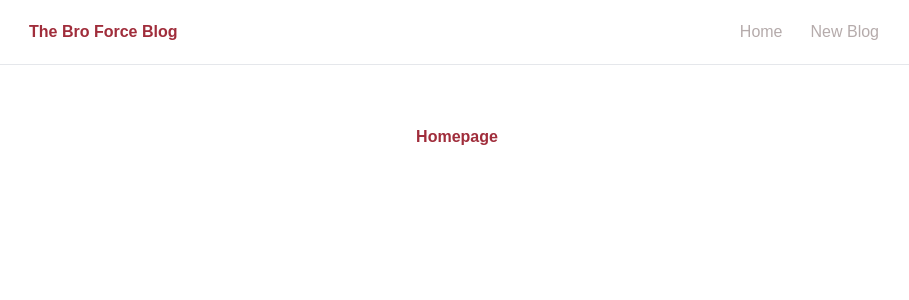
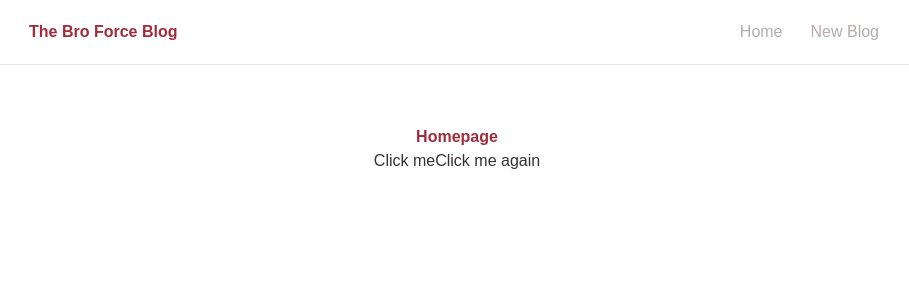
Before and after one commit to NickAndringa/broforce-blog, a React (Create React App) app: page / in a window 1280 px wide. Shown: the top 300 px of the page, without its empty margins (183-1092 px from the left). Built offline with nearby package versions, Linux system fonts and the light colour scheme.

Commit message:
lesson 7 finished

```diff
--- a/src/Home.js
+++ b/src/Home.js
@@ -1,9 +1,19 @@
 import './styles/_home.sass';
 
 const Home = () => {
+
+    const handleClick = (e) =>{
+        console.log('hello,bros',e)
+    }
+    const handleClickAgain = (name,e) => {
+        console.log('hello' + name, e.target)
+
+    }
     return(
         <div className= 'Home' >
             <h2 className= 'font-bold'> Homepage</h2>
+            <button onClick={handleClick}> Click me</button>
+            <button onClick={(e)=> handleClickAgain('Nick',e)} > Click me again</button>
         </div>
 
     );
```
